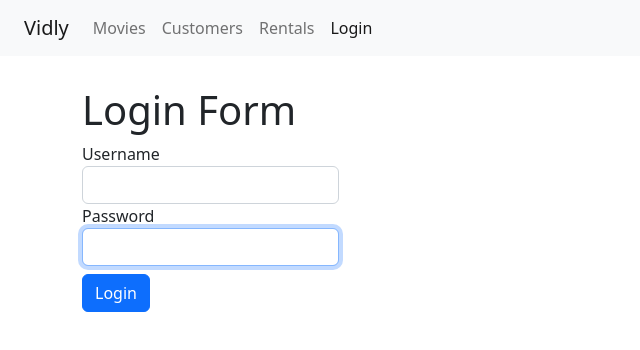
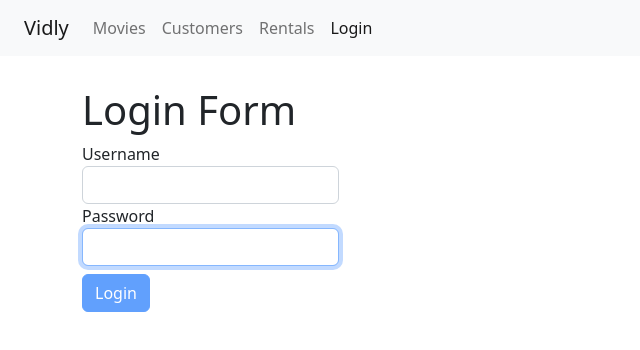
Before and after one commit to KirannVaka/vidly, a React (Create React App) app: page /login-form in a window 1280 px wide. Shown: the top 350 px of the page, without its empty margins (0-640 px from the left). Built offline with nearby package versions, Linux system fonts and the light colour scheme.

Commit message:
created reusable form methods from loginFrom

```diff
--- a/src/components/loginForm.jsx
+++ b/src/components/loginForm.jsx
@@ -17,12 +17,6 @@
     const schema = { [name]: this.schema[name] };
     const { error } = Joi.validate(obj, schema);
     return error ? error.details[0].message : null;
-    // if (name == "username") {
-    //   if (value.trim() === "") return "Username is required";
-    // }
-    // if (name == "password") {
-    //   if (value.trim() === "") return "Password is required";
-    // }
   };
 
   handleChnage = ({ currentTarget: input }) => {
@@ -100,7 +94,9 @@
             onChange={this.handleChnage}
             errors={errors.password}
           />
-          <button className="btn btn-primary my-2">Login</button>
+          <button disabled={this.validate()} className="btn btn-primary my-2">
+            Login
+          </button>
         </form>
       </div>
     );
```
